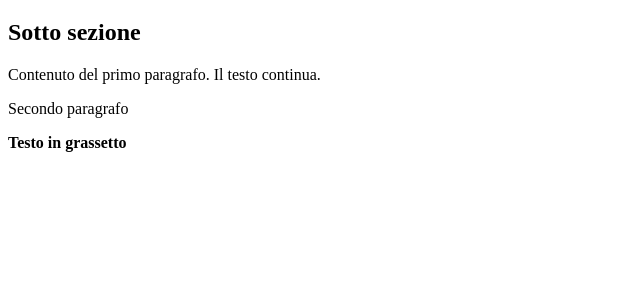
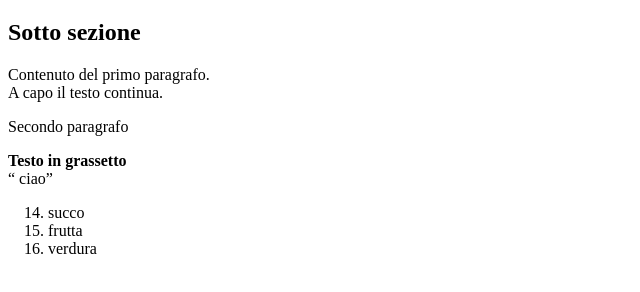
Before and after one commit to Liceo-Bellinzona/introduzione-html-css-DeniseGobbin, a plain HTML site: page index.html in a window 1280 px wide. Shown: the part 106-398 px from the top of the page, without its empty margins (0-640 px from the left). Drawn offline with Linux system fonts and the light colour scheme.

Commit message:
22.01.2024- elenco

```diff
--- a/index.html
+++ b/index.html
@@ -1,13 +1,18 @@
 <h1 id="principale"> Titolo </h1>
+<!--Questo é un commento-->
 <h1>Sezione</h1>
 <h2>Sotto sezione</h2>
 
 <p>
-    Contenuto del primo paragrafo.
-
-    Il testo continua.
+    Contenuto del primo paragrafo. <br> A capo il testo continua.
 </p>
 
 <p> Secondo paragrafo</p>
 
-<b> Testo in grassetto</b>
+<b> Testo in grassetto</b> <br>
+<q> ciao</q> <br>
+<ol start="14">
+    <li> succo</li>
+    <li> frutta</li>
+    <li> verdura</li>
+</ol>
```
